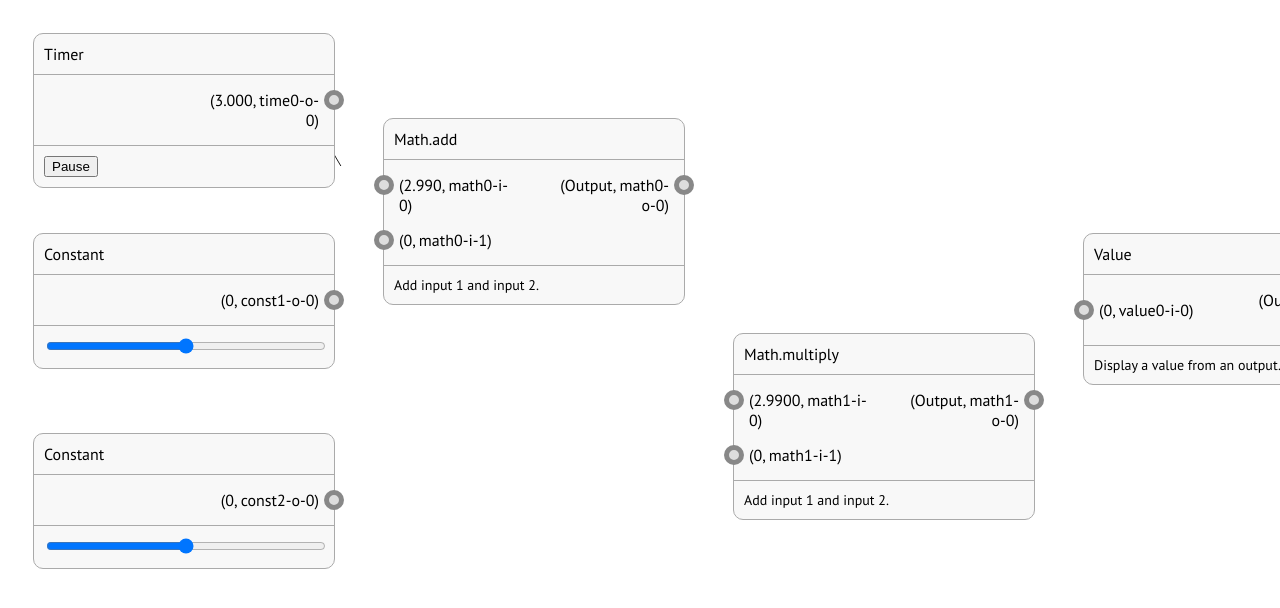
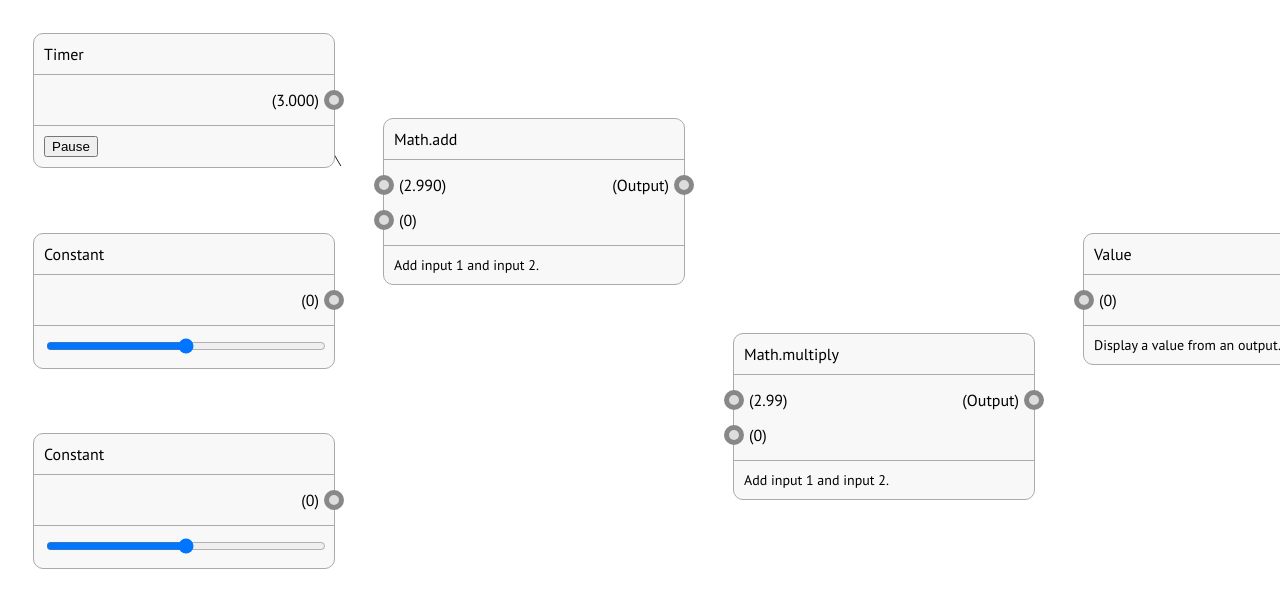
Before and after one commit to onion2k/copper, a React (Create React App) app: page / in a window 1280 px wide. Shown: the top 608 px of the page. Built offline with nearby package versions, Linux system fonts and the light colour scheme.

Commit message:
Better display values

```diff
--- a/src/Components/input.tsx
+++ b/src/Components/input.tsx
@@ -10,7 +10,7 @@ interface iInput {
 export function Input({ key, id, value }: iInput) {
   return (
     <label key={key} className="input">
-      ({value}, {id})
+      ({value})
       <Connector connectorKey={id} />
     </label>
   );
--- a/src/Components/output.tsx
+++ b/src/Components/output.tsx
@@ -10,7 +10,7 @@ interface iOutput {
 export function Output({ key, id, value }: iOutput) {
   return (
     <label key={key} className="output">
-      ({value}, {id})
+      ({value})
       <Connector connectorKey={id} />
     </label>
   );
--- a/src/Nodes/math.tsx
+++ b/src/Nodes/math.tsx
@@ -16,10 +16,10 @@ export function Math({ id, x, y, op, input, output }: iAdd) {
   useEffect(() => {
     switch (op) {
       case "add":
-        output(input[0] + input[1]);
+        output(parseFloat(input[0]) + parseFloat(input[1]));
         break;
       case "multiply":
-        output(input[0] * input[1]);
+        output(parseFloat(input[0]) * parseFloat(input[1]));
         break;
     }
   });
```
